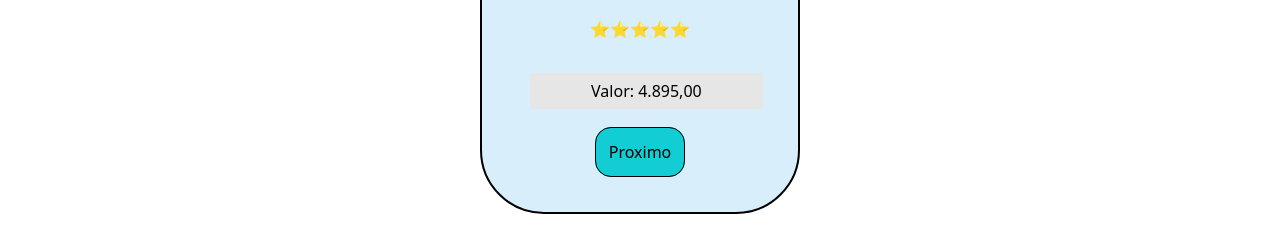
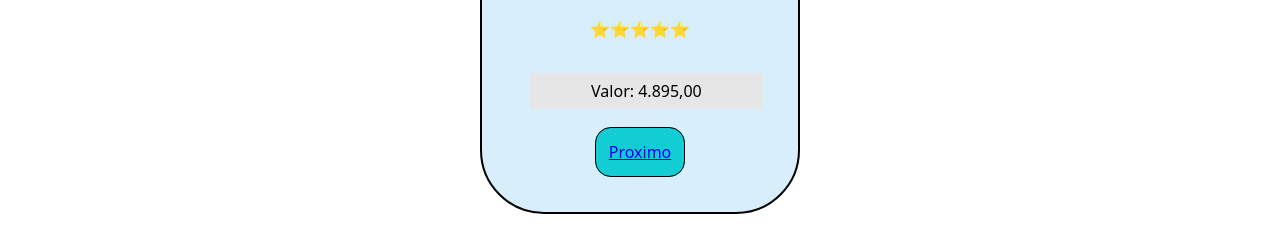
Before and after one commit to vitorcecato-sesi/desafio2-react-routes, a React (Vite) app: page /disney-eua in a window 1280 px wide. Shown: the part 800-1027 px from the top of the page. Built offline with nearby package versions, Linux system fonts and the light colour scheme.

Commit message:
adicionando o link ao botao

```diff
--- a/src/pages/Page3.jsx
+++ b/src/pages/Page3.jsx
@@ -19,6 +19,7 @@ function Page3() {
           Estrelas="⭐⭐⭐⭐⭐"
           Valor="Valor: 4.895,00"
           Proximo="Proximo"
+          Link="http://localhost:5173/newyork-eua"
         />
       </center>
 
```
